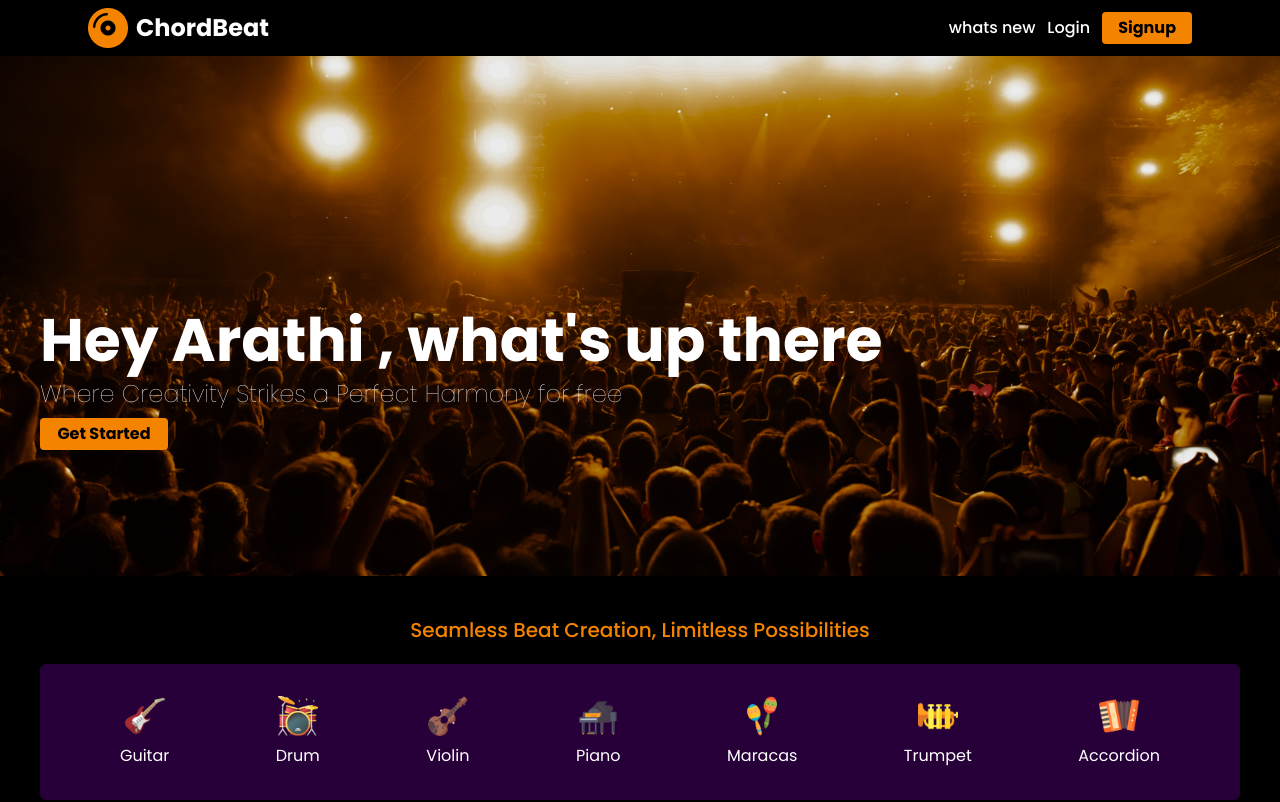
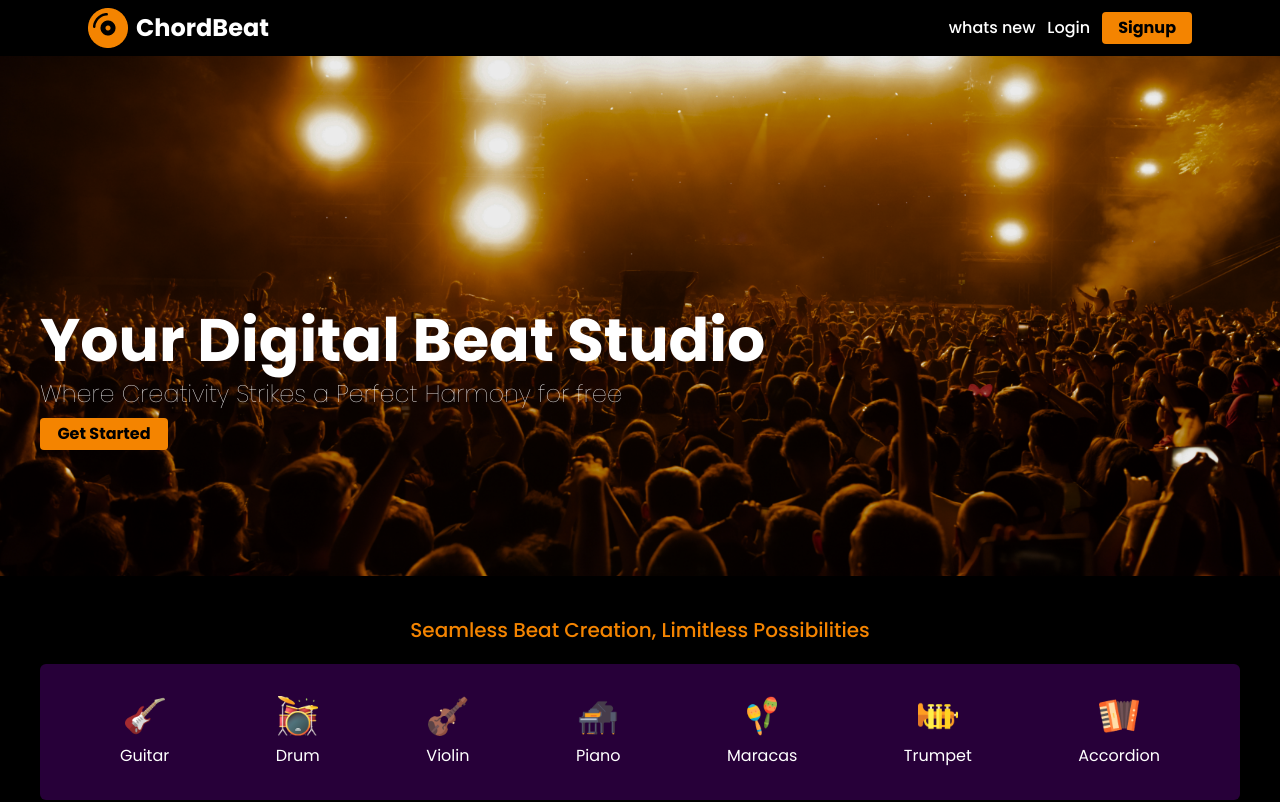
Before and after one commit to sojanonelson/ChordBeats, a React (Create React App) app in the folder frontend/: page / in a window 1280 px wide. Shown: the top 802 px of the page. Built offline with nearby package versions, Linux system fonts and the light colour scheme.

Commit message:
Update Home.jsx

```diff
--- a/frontend/src/pages/Home.jsx
+++ b/frontend/src/pages/Home.jsx
@@ -52,7 +52,7 @@ const Home = () => {
             <div className='flex flex-col items-right justify-center p-10 gap-2 lg:mt-16   h-full'>
 
 
-            <h1 className='text-white poppins-bold text-6xl select-none'>Hey Arathi , what's up there</h1>
+            <h1 className='text-white poppins-bold text-6xl select-none'>Your Digital Beat Studio</h1>
             <p className='text-white poppins-thin text-2xl'>Where Creativity Strikes a Perfect Harmony for free</p>
             <button className="px-4 py-1 w-32 text-black hover:bg-black hover:text-primary transition duration-300 ease-in-out bg-primary rounded poppins-bold">Get Started</button>
             </div>
```
